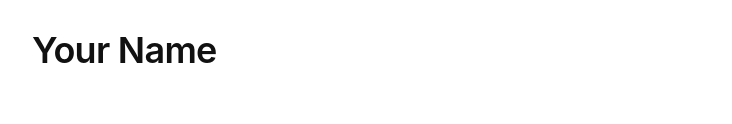
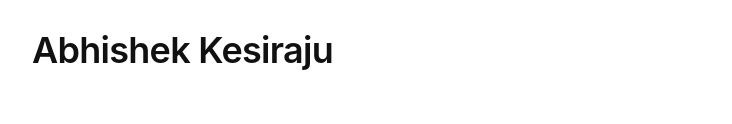
Before and after one commit to Abhishek-Kesiraju/abhishek-kesiraju.github.io, a plain HTML site: page index.html in a window 1280 px wide. Shown: the part 179-303 px from the top of the page, without its empty margins (272-1004 px from the left). Drawn offline with Linux system fonts and the light colour scheme.

Commit message:
Update index.html

```diff
--- a/index.html
+++ b/index.html
@@ -127,7 +127,7 @@
       <div class="profile">
         <!-- Replace profile.jpg with your photo -->
         <img src="profile.jpg" alt="Your photo" />
-        <h1>Your Name</h1>
+        <h1>Abhishek Kesiraju</h1>
         <p class="subtitle">
           A quiet journal about technology, software engineering, and learning in public.
         </p>
```
